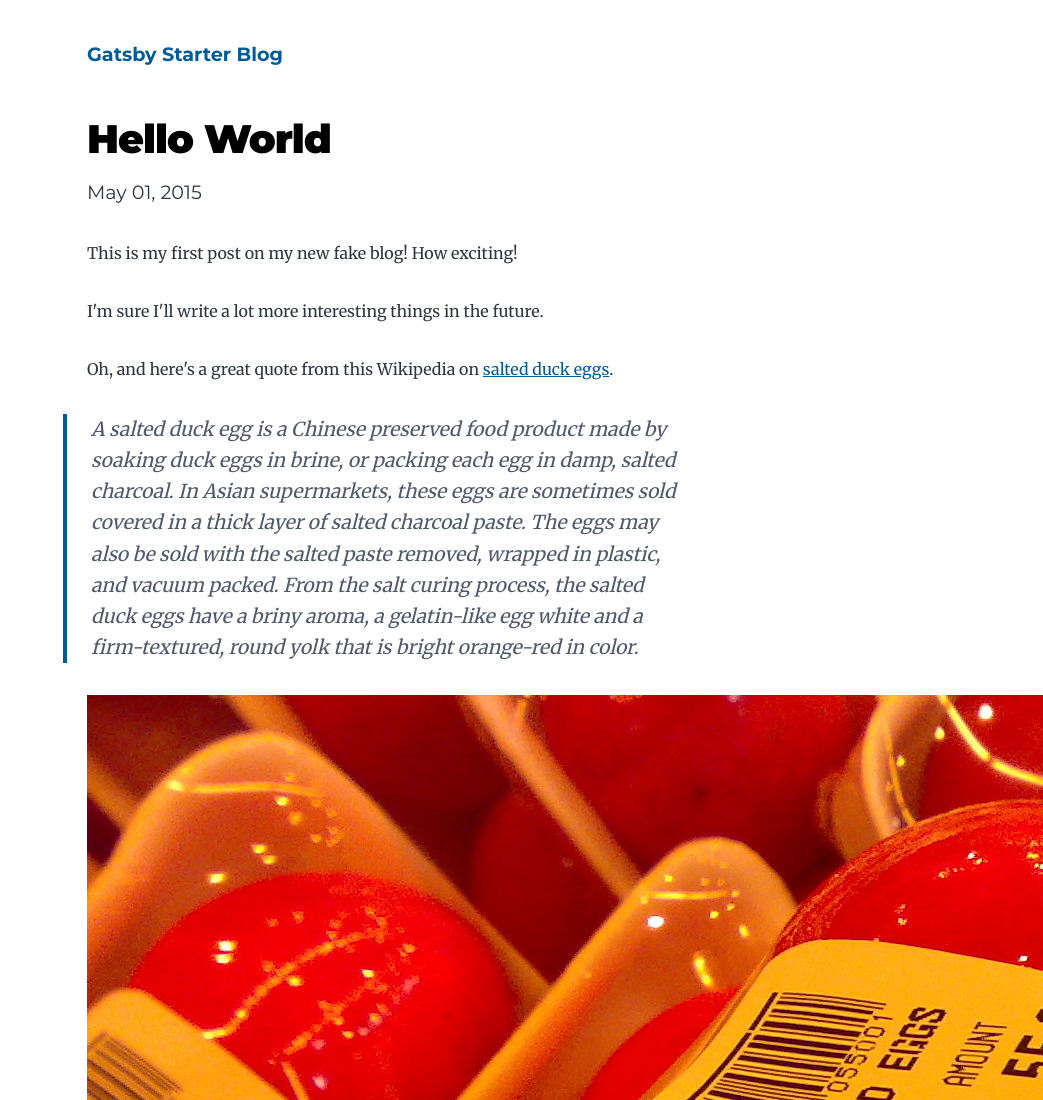
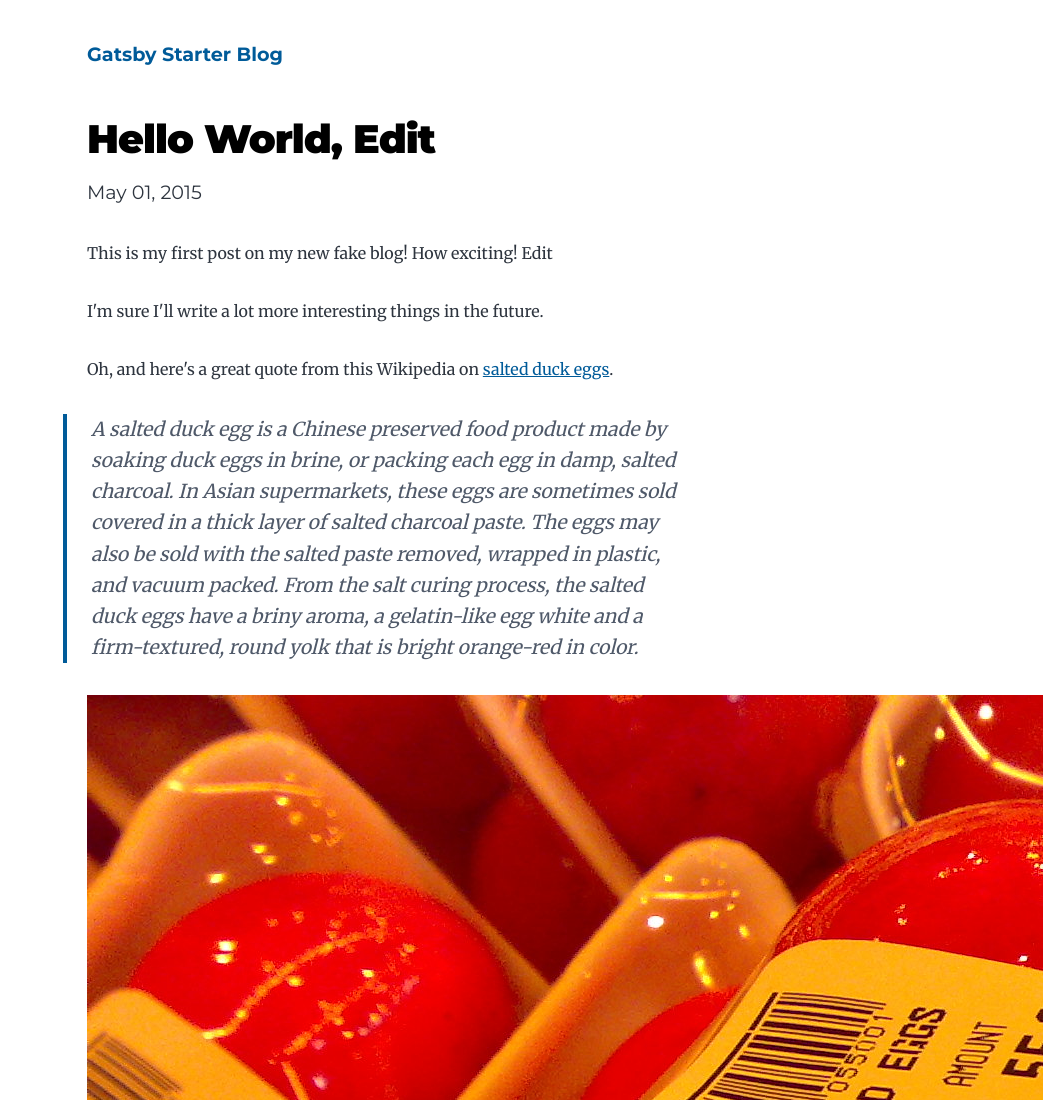
Before and after one commit to LuluLCZ/gatsby_netlify_test, a Gatsby site: page /hello-world/ in a window 1280 px wide. Shown: the top 1100 px of the page, without its empty margins (237-1280 px from the left). Built offline with nearby package versions, Linux system fonts and the light colour scheme; Gatsby itself is replaced by a stand-in of ours; some packages are replaced by stand-ins of ours.

Commit message:
Update Blog “hello-world/index”

```diff
--- a/content/blog/hello-world/index.md
+++ b/content/blog/hello-world/index.md
@@ -1,9 +1,9 @@
 ---
-title: Hello World
+title: Hello World, Edit
 date: 2015-05-01T22:12:03.284Z
-description: Hello World
+description: Hello World, Edit
 ---
-This is my first post on my new fake blog! How exciting!
+This is my first post on my new fake blog! How exciting! Edit
 
 I'm sure I'll write a lot more interesting things in the future.
 
```
